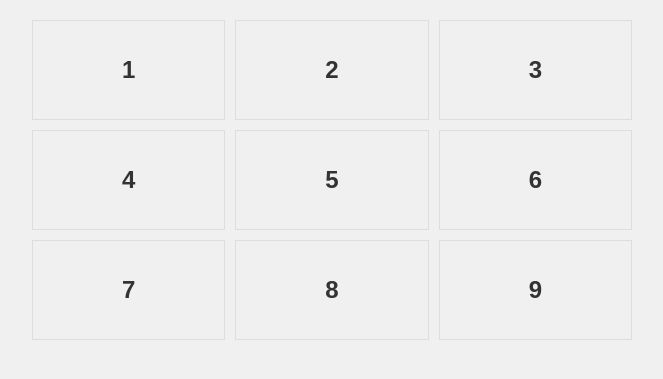
After one commit to ilyash0/UNIT_HACK_2025, a Django app: template templates/Player_answer.html in a window 1280 px wide. The commit adds this page. Shown: the top 379 px of the page, without its empty margins (308-971 px from the left). Run offline with Django 5.2, Linux system fonts and the light colour scheme; the template is opened without the code that fills it, so the values that code supplies are empty.

Commit message:
add three files

```diff
--- /dev/null
+++ b/templates/Player_answer.html
@@ -0,0 +1,57 @@
+{% load static %}
+<!DOCTYPE html>
+<html lang="ru">
+<head>
+    <meta charset="UTF-8">
+    <title>{% block title %}Ответы игроков{% endblock %}</title>
+    <link rel="stylesheet" href="{% static 'css/style.css' %}" type="text/css">
+    <link rel="icon" href="{% static 'img/icon.png' %}">
+</head>
+<body>
+
+<header>
+
+</header>
+
+{% block content %}{% endblock %}
+
+
+<div class="grid-3x3">
+  <div class="cell">1</div>
+  <div class="cell">2</div>
+  <div class="cell">3</div>
+  <div class="cell">4</div>
+  <div class="cell">5</div>
+  <div class="cell">6</div>
+  <div class="cell">7</div>
+  <div class="cell">8</div>
+  <div class="cell">9</div>
+</div>
+
+<style>
+.grid-3x3 {
+  display: grid;
+  grid-template-columns: repeat(3, 1fr); /* 3 колонки */
+  grid-template-rows: repeat(3, 100px); /* 3 строки по 100px */
+  gap: 10px; /* расстояние между ячейками */
+  width: 100%;
+  max-width: 600px; /* ограничение максимальной ширины */
+  margin: 0 auto; /* центрирование */
+}
+
+.cell {
+  background-color: #f0f0f0;
+  border: 1px solid #ddd;
+  display: flex;
+  align-items: center;
+  justify-content: center;
+  font-size: 24px;
+  font-weight: bold;
+}
+</style>
+
+
+<footer>
+</footer>
+</body>
+</html>
--- a/templates/base.html
+++ b/templates/base.html
@@ -6,6 +6,9 @@
     <title>{% block title %}Игра{% endblock %}</title>
     <link rel="stylesheet" href="{% static 'css/style.css' %}" type="text/css">
     <link rel="icon" href="{% static 'img/icon.png' %}">
+    <!-- Подгрузить шрифты -->
+
+
 </head>
 <body>
 
--- a/templates/game/vote.html
+++ b/templates/game/vote.html
@@ -3,6 +3,11 @@
 
 {% block title %}Игра{% endblock %}
 
+
 {% block content %}
     <h1>Голосвание</h1>
+
+
+
+
 {% endblock %}
```
